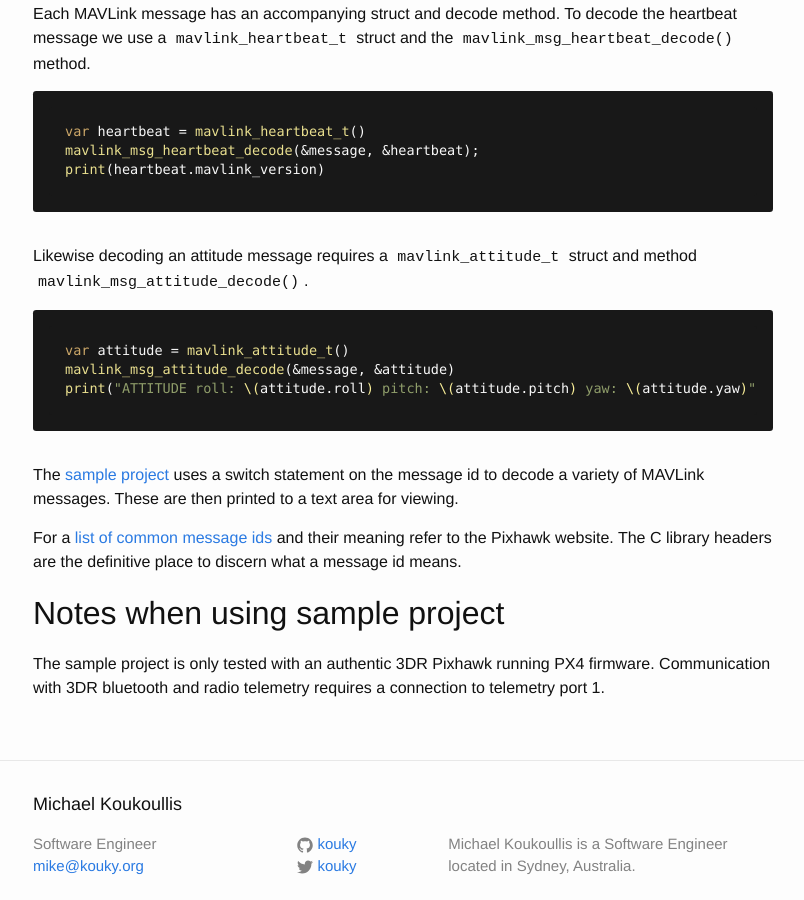
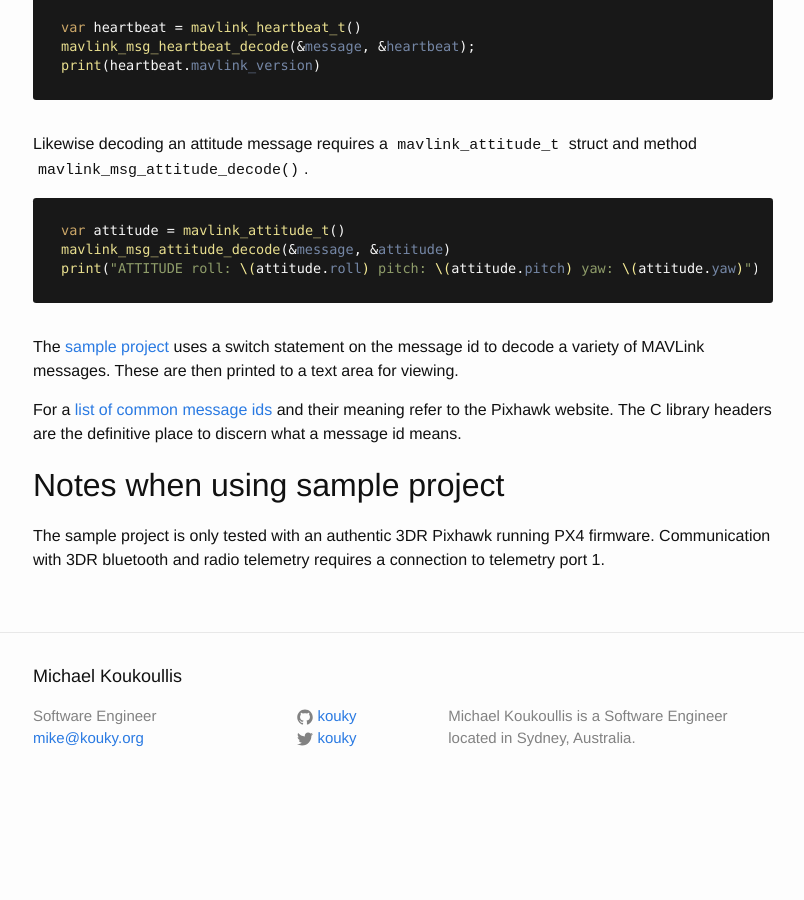
Before and after one commit to kouky/kouky.github.io, a Jekyll site: the page built from _posts/2015-11-09-decoding-mavlink-messages-with-swift.markdown, in a window 1280 px wide and 900 px high, scrolled down 4563 px. Shown: the whole window, without its empty margins (237-1041 px from the left). Built offline with Jekyll 4.4.1, drawn with Linux system fonts in a browser that asks for light colours; after the commit the page ends 5373 px from its top, so only the background shows below that.

Commit message:
Revert to pygments syntax highlighter

````diff
--- a/Gemfile
+++ b/Gemfile
@@ -1,3 +1,2 @@
 source 'https://rubygems.org'
 gem 'github-pages'
-gem 'rouge'
--- a/_config.yml
+++ b/_config.yml
@@ -13,4 +13,3 @@ github_username:  kouky
 markdown: kramdown
 kramdown:
   input: GFM
-  syntax_highlighter: rouge
--- a/_posts/2015-11-09-decoding-mavlink-messages-with-swift.markdown
+++ b/_posts/2015-11-09-decoding-mavlink-messages-with-swift.markdown
@@ -31,20 +31,20 @@ To get the [MAVLink C library][github-mavlink-c] working within an Xcode project
 
 Add the C library into an Xcode project as a git submodule.  Submodules are the lowest common denomitaor of dependency management.  It makes it easy to pull in the frequent upstream updates to MAVLink. I prefer to use a `Vendor` sub directory for third-party libraries. Add the submodule with the following command:
 
-```
+{% highlight text %}
 git submodule add git@github.com:mavlink/c_library.git Vendor/Mavlink
-```
+{% endhighlight %}
 
 ### Create a Clang Module
 
 Bridging headers are one way of making C code available in a Swift project. A [Clang module][clang-module] is another method which is better in this case. Create a `Modules` subdirectory and add a `module.map` file with the following contents:
 
-```
+{% highlight text %}
 module Mavlink [system] {
     header "../Vendor/Mavlink/common/mavlink.h"
     export *
 }
-```
+{% endhighlight %}
 
 ### Add Module Path to Xcode
 
@@ -52,9 +52,9 @@ The final step is to inform Xcode of the module. Add the module to the the proje
 
 With that all done you can import the MAVLink library at the top of any Swift file with the following statement:
 
-``` swift
+{% highlight swift %}
 import Mavlink
-```
+{% endhighlight %}
 
 ## Reading the MAVLink byte stream
 
@@ -72,7 +72,7 @@ The sample project details how to detect and connect to Pixhawk's serial interfa
 
 Prior to opening a serial port interface to Pixhawk, configure the baud rate, stop bits, and parity with the values listed below. The sample project uses stored property observers to achieve this.
 
-``` swift
+{% highlight swift %}
 var serialPort: ORSSerialPort? {
     didSet {
         oldValue?.close()
@@ -83,13 +83,13 @@ var serialPort: ORSSerialPort? {
         serialPort?.parity = .None
     }
 }
-```
+{% endhighlight %}
 
 Once the serial port is open, a delegate method will notify your application that bytes are available for parsing.
 
 Pass the value of each byte to the MAVLink helper method `mavlink_parse_char()`
 
-``` swift
+{% highlight swift %}
 // ORSSerialPort delegate method
 func serialPort(serialPort: ORSSerialPort, didReceiveData data: NSData) {
     var bytes = [UInt8](count: data.length, repeatedValue: 0)
@@ -104,11 +104,11 @@ func serialPort(serialPort: ORSSerialPort, didReceiveData data: NSData) {
         }
     }
 }
-```
+{% endhighlight %}
 
 If `mavlink_parse_char()` returns with a truthy value, it means a MAVLink packet has been plucked from the byte stream. The packet is placed in a struct of type `mavlink_message_t`.
 
-``` c
+{% highlight c %}
 /* Source https://github.com/mavlink/c_library/blob/master/mavlink_types.h */
 MAVPACKED(
 typedef struct __mavlink_message {
@@ -121,7 +121,7 @@ typedef struct __mavlink_message {
     uint8_t msgid;   ///< ID of message in payload
     uint64_t payload64[(MAVLINK_MAX_PAYLOAD_LEN+MAVLINK_NUM_CHECKSUM_BYTES+7)/8];
 }) mavlink_message_t;
-```
+{% endhighlight %}
 
 The most important detail here is the packet `msgid` and `payload`. For a [detailed anatomy of a MAVLink packet][mavlink-packet] refer to the Pixhawk website.
 
@@ -131,19 +131,19 @@ The discerning attribute of the packet is it's `msgid`. Each type of MAVLink mes
 
 Each MAVLink message has an accompanying struct and decode method. To decode the heartbeat message we use a `mavlink_heartbeat_t` struct and the `mavlink_msg_heartbeat_decode()` method.
 
-``` swift
+{% highlight swift %}
 var heartbeat = mavlink_heartbeat_t()
 mavlink_msg_heartbeat_decode(&message, &heartbeat);
 print(heartbeat.mavlink_version)
-```
+{% endhighlight %}
 
 Likewise decoding an attitude message requires a `mavlink_attitude_t` struct and method `mavlink_msg_attitude_decode()`.
 
-``` swift
+{% highlight swift %}
 var attitude = mavlink_attitude_t()
 mavlink_msg_attitude_decode(&message, &attitude)
 print("ATTITUDE roll: \(attitude.roll) pitch: \(attitude.pitch) yaw: \(attitude.yaw)")
-```
+{% endhighlight %}
 
 The [sample project][github-sample] uses a switch statement on the message id to decode a variety of MAVLink messages. These are then printed to a text area for viewing.
 
````
Also changed, not shown: Gemfile.lock.
